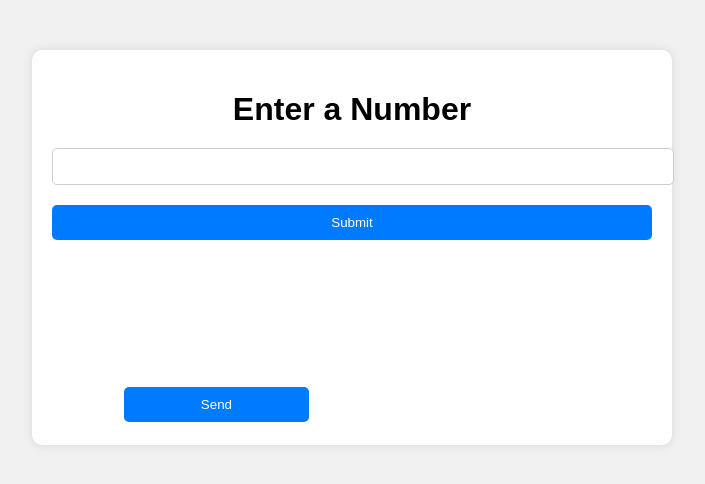
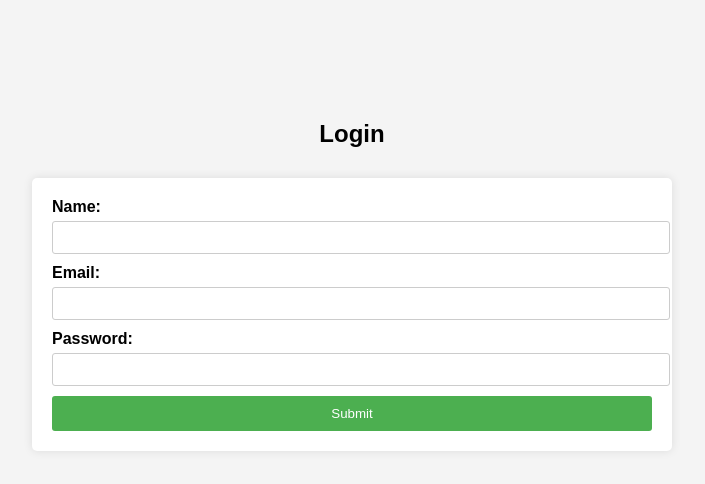
Before and after one commit to sreeramrohith05/Disaster-Management, a plain HTML site: page index.html in a window 1280 px wide. Shown: the whole page, without its empty margins (288-993 px from the left). Drawn offline with Linux system fonts and the light colour scheme.

Commit message:
Update index.html

```diff
--- a/index.html
+++ b/index.html
@@ -3,109 +3,81 @@
 <head>
     <meta charset="UTF-8">
     <meta name="viewport" content="width=device-width, initial-scale=1.0">
-    <title>Video Display</title>
+    <title>Login Page</title>
     <style>
         body {
             font-family: Arial, sans-serif;
+            background-color: #f4f4f4;
             margin: 0;
             padding: 0;
-            background-color: #f0f0f0;
         }
         .container {
-            max-width: 600px;
-            margin: 50px auto;
+            width: 50%;
+            margin: auto;
+            padding-top: 100px;
+        }
+        h2 {
+            text-align: center;
+            margin-bottom: 30px;
+        }
+        form {
+            background-color: #fff;
             padding: 20px;
-            background-color: #fff;
-            border-radius: 10px;
+            border-radius: 5px;
             box-shadow: 0 0 10px rgba(0, 0, 0, 0.1);
         }
-        h1 {
-            text-align: center;
-            margin-bottom: 20px;
+        label {
+            display: block;
+            font-weight: bold;
+            margin-bottom: 5px;
         }
-        input[type="number"] {
+        input[type="text"],
+        input[type="email"],
+        input[type="password"] {
+            width: 100%;
+            padding: 8px;
+            margin-bottom: 10px;
+            border: 1px solid #ccc;
+            border-radius: 3px;
+        }
+        input[type="submit"] {
             width: 100%;
             padding: 10px;
-            margin-bottom: 20px;
-            border: 1px solid #ccc;
-            border-radius: 5px;
-        }
-        button {
-            display: block;
-            width: 100%;
-            padding: 10px;
-            background-color: #007bff;
+            background-color: #4caf50;
             color: #fff;
             border: none;
-            border-radius: 5px;
+            border-radius: 3px;
             cursor: pointer;
         }
-        button:hover {
-            background-color: #0056b3;
+        input[type="submit"]:hover {
+            background-color: #45a049;
         }
     </style>
 </head>
 <body>
     <div class="container">
-        <h1>Enter a Number</h1>
-        <input type="number" id="numberInput">
-	<button onclick="submitNumber()">Submit</button>
+        <h2>Login</h2>
+        <form id="loginForm">
+            <label for="name">Name:</label>
+            <input type="text" id="name" name="name" required>
 
-	<table class="contact-form">
-        	<form action="https://formsubmit.co/pasumartivamsikrishna@gmail.com" method="POST">
-                        <tr>
-                            <td style="visibility:hidden;" class="form-group-title">Title</td>
-                            <td style="visibility:hidden;"><input type="text" name="title" id="Title" value="DISASTER Manag."</td>
-                        </tr>
-                        <tr>
-                            <td style="visibility:hidden;" class="form-group-title">Name</td>
-                            <td style="visibility:hidden;"><input type="text" name="name" id="name" value="Vamsi"></td>
-                        </tr>
-                        <tr>
-                            <td style="visibility:hidden;" class="form-group-title">Email</td>
-                            <td style="visibility:hidden;"><input type="email" name="email" id="email" value="pasumartivamsikrishna@gmail.com"></td>
-                        </tr>
-                        <tr>
-                            <td style="visibility:hidden;" class="form-group-title">Subject</td>
-                            <td style="visibility:hidden;"><input type="text" name="subject" id="subject" value="EarthQuake"></td>
-                        </tr>
-                        <tr>
-                            <td style="visibility:hidden;" class="form-group-title">Message</td>
-                            <td style="visibility:hidden;"><textarea name="message" id="message" value="EarthQuake"></textarea></td>
-                        </tr>
-                        <tr>
-                            <td></td>
-                            <td><button type="submit" class="btn-md">Send</button></td>
-                        </tr>
-                    </form>
-    	</table>
+            <label for="email">Email:</label>
+            <input type="email" id="email" name="email" required>
 
+            <label for="password">Password:</label>
+            <input type="password" id="password" name="password" required>
 
+            <input type="submit" value="Submit">
+        </form>
     </div>
 
     <script>
-        function submitNumber() {
-            var input = document.getElementById("numberInput").value;
-            // Check if the input value is greater than 6
-            if (input > 6) {
-                // Open a new window with the video
-                var newWindow = window.open('', 'VideoWindow', 'width=640,height=360');
-                newWindow.document.write('<!DOCTYPE html>');
-                newWindow.document.write('<html lang="en">');
-                newWindow.document.write('<head>');
-                newWindow.document.write('<meta charset="UTF-8">');
-                newWindow.document.write('<meta name="viewport" content="width=device-width, initial-scale=1.0">');
-                newWindow.document.write('<title>Video Display</title>');
-                newWindow.document.write('</head>');
-                newWindow.document.write('<body style="margin: 0; background-color: #000;">');
-                newWindow.document.write('<video controls autoplay>');
-                newWindow.document.write('<source src=""C:\Users\yenum\OneDrive\Desktop\idea\train.mp4"" type="video/mp4">');
-                newWindow.document.write('Your browser does not support the video tag.');
-                newWindow.document.write('</video>');
-                newWindow.document.write('</body>');
-                newWindow.document.write('</html>');
-            }
-        }
+        document.getElementById("loginForm").addEventListener("submit", function(event) {
+            event.preventDefault(); // Prevent the default form submission
+
+            // Redirect to the new webpage
+            window.location.href = "file:///C:/Users/yenum/OneDrive/Desktop/idea/22areas.html";
+        });
     </script>
 </body>
 </html>
```
